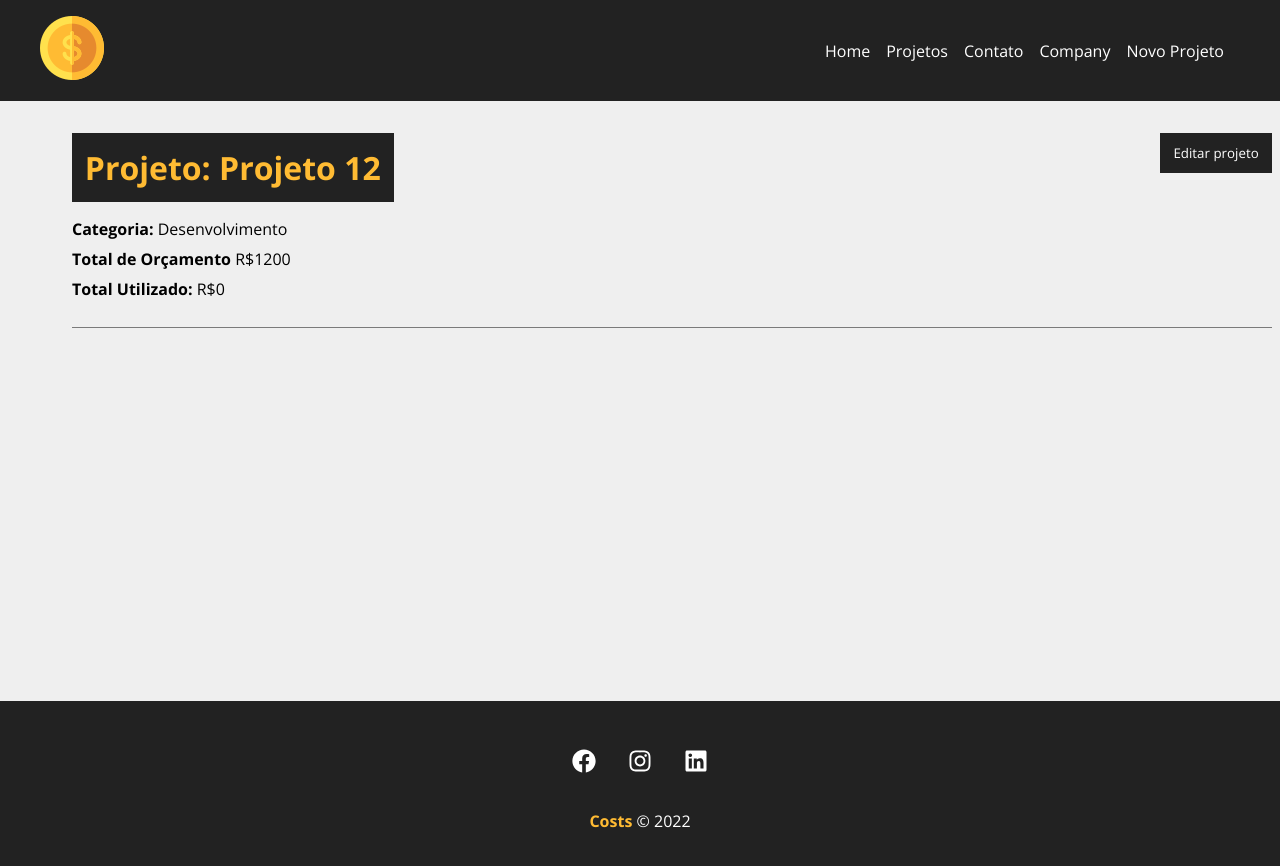
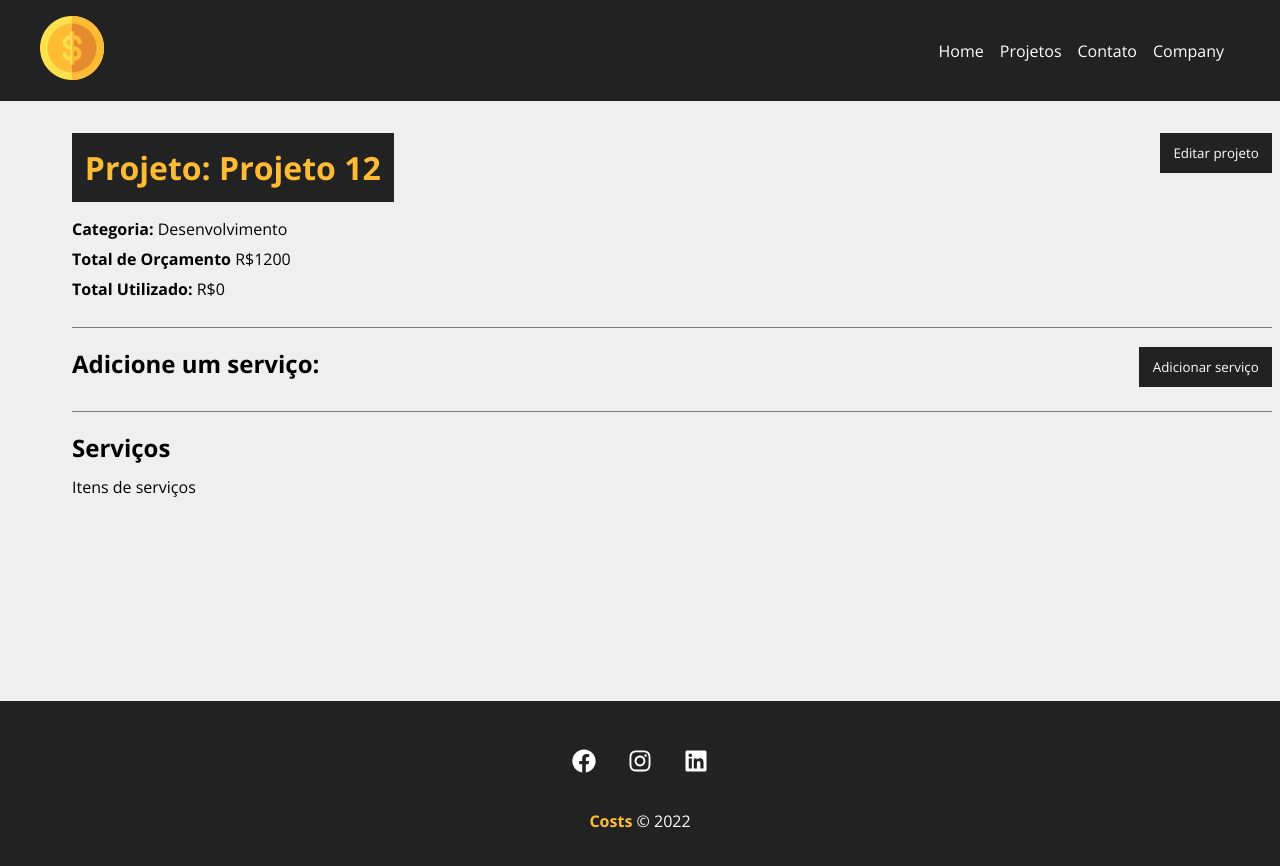
Before and after one commit to Danielecarn/Costs, a React (Create React App) app in the folder costs/: page /project/1 in a window 1280 px wide. Shown: the top 866 px of the page. Built offline with nearby package versions, Linux system fonts and the light colour scheme; data requests are answered from the project's data file.

Commit message:
Pagina de serviços

```diff
--- a/costs/db.json
+++ b/costs/db.json
@@ -10,6 +10,17 @@
       "cost": 0,
       "services": [],
       "id": 1
+    },
+    {
+      "name": "Projeto 2",
+      "budget": "1231312",
+      "category": {
+        "id": "2",
+        "name": "Desenvolvimento"
+      },
+      "cost": 0,
+      "services": [],
+      "id": 2
     }
   ],
   "categories": [
--- a/costs/src/components/layout/Navbar.js
+++ b/costs/src/components/layout/Navbar.js
@@ -23,9 +23,7 @@
                     <li className={styles.item}>
                         <Link to='/company'>Company</Link>
                     </li>
-                    <li className={styles.item}>
-                        <Link to='/newproject'>Novo Projeto</Link>
-                    </li>
+
                 </ul>
             </Container>
         </nav>
--- a/costs/src/components/pages/Project.js
+++ b/costs/src/components/pages/Project.js
@@ -12,6 +12,7 @@
 
     const [project, setProject] = useState([])
     const [showProjectForm, setShowProjectForm] = useState(false)
+    const [showServiceForm, setShowServiceForm] = useState(false)
     const [message, setMessage] = useState()
     const [type, setType] = useState()
 
@@ -34,6 +35,8 @@
     }, [id])
 
     function editPost(project){
+
+        setMessage('')
         //budget validation
         if(project.budget < project.cost){
             setMessage('O orçamento não pode ser menor que o custo do projeto!')
@@ -61,6 +64,10 @@
 
     function toggleProjectForm(){
         setShowProjectForm(!showProjectForm)
+    }
+
+    function toggleServiceForm(){
+        setShowServiceForm(!showServiceForm)
     }
 
     return(
@@ -99,6 +106,23 @@
                                 </div>
                             )}
                         </div>
+                        <div className={styles.service_form_container}>
+                            <h2>Adicione um serviço:</h2>
+                            <button className={styles.btn} onClick={toggleServiceForm}>
+                                {!showServiceForm ? 'Adicionar serviço' : 'Fechar'}
+                            </button>
+                            <div className={styles.project_info}>
+                                {showServiceForm && (
+                                    <div>
+                                        formulário do serviço
+                                    </div>
+                                )}
+                            </div>
+                        </div>
+                        <h2>Serviços</h2>
+                        <Container customClass='start'>
+                            <p>Itens de serviços</p>
+                        </Container>
                     </Container>
                 </div>
 
```
